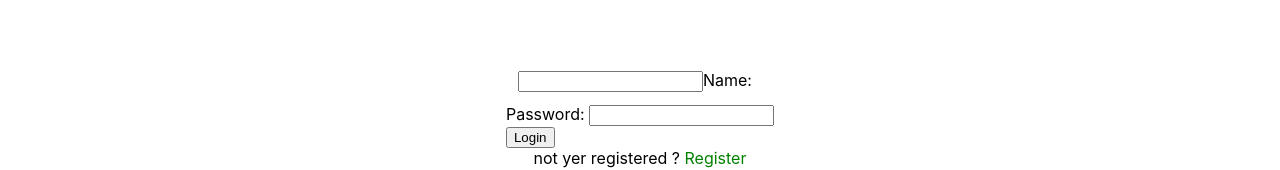
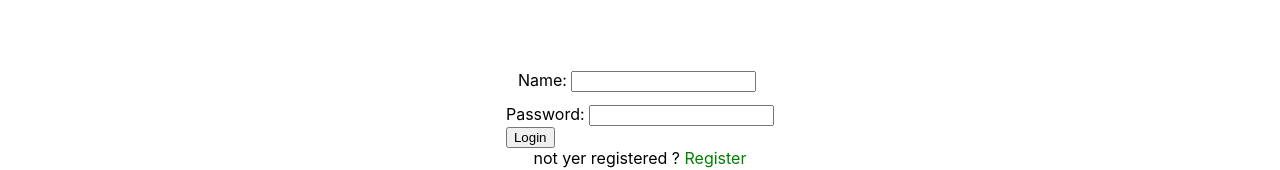
Before and after one commit to barrakz/grill_my_player, a Next.js app in the folder frontend/: page /login in a window 1280 px wide. Shown: the part 327-497 px from the top of the page. Built offline with nearby package versions, Linux system fonts and the light colour scheme.

Commit message:
fix wrong styles

```diff
--- a/frontend/pages/login.tsx
+++ b/frontend/pages/login.tsx
@@ -64,8 +64,8 @@ const Login: NextPage = () => {
         <div>
           <form onSubmit={handleSubmit(onSubmit)}>
             <div style={{padding: '12px'}}>
+              <label htmlFor="username">Name: </label>
               <input type="text" id='username' {...register("username")}/>
-              <label htmlFor="username">Name: </label>
             </div>
             <div>
               <label htmlFor="password">Password: </label>
```
